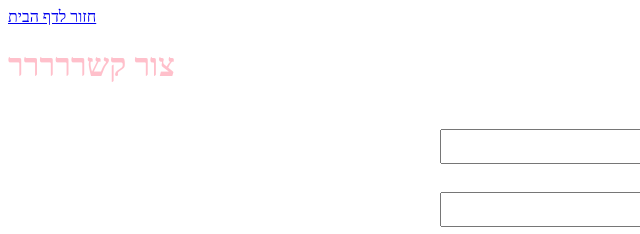
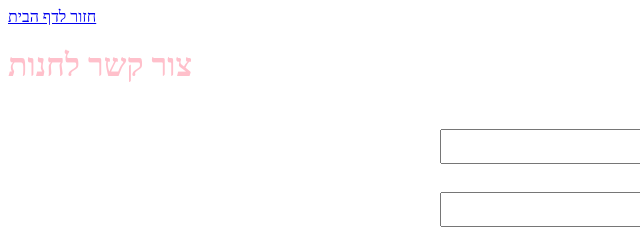
Before and after one commit to NeilZer/Celebration_Devops_Final, a website: page public/html/contact.html in a window 1280 px wide. Shown: the top 234 px of the page, 0-640 px from the left. Drawn offline with Linux system fonts and the light colour scheme.

Commit message:
fix the deploy

```diff
--- a/public/html/contact.html
+++ b/public/html/contact.html
@@ -3,9 +3,9 @@
     <meta name="viewport" content="width=device-width, initial-scale=1.0">
     <link rel="stylesheet" href="/css/styles3.css">
     <a href="/html/homepage.html">חזור לדף הבית</a>
-    <title>צור קשררררר</title>
+    <title>צור קשר</title>
 <body>
-    <h1>צור קשררררר</h1>
+    <h1>צור קשר לחנות</h1>
     <form>
         <label for="name">שם מלא:</label>
         <input type="text" id="name" name="name" required>
```
Also changed, not shown: .github/workflows/main.yml.
